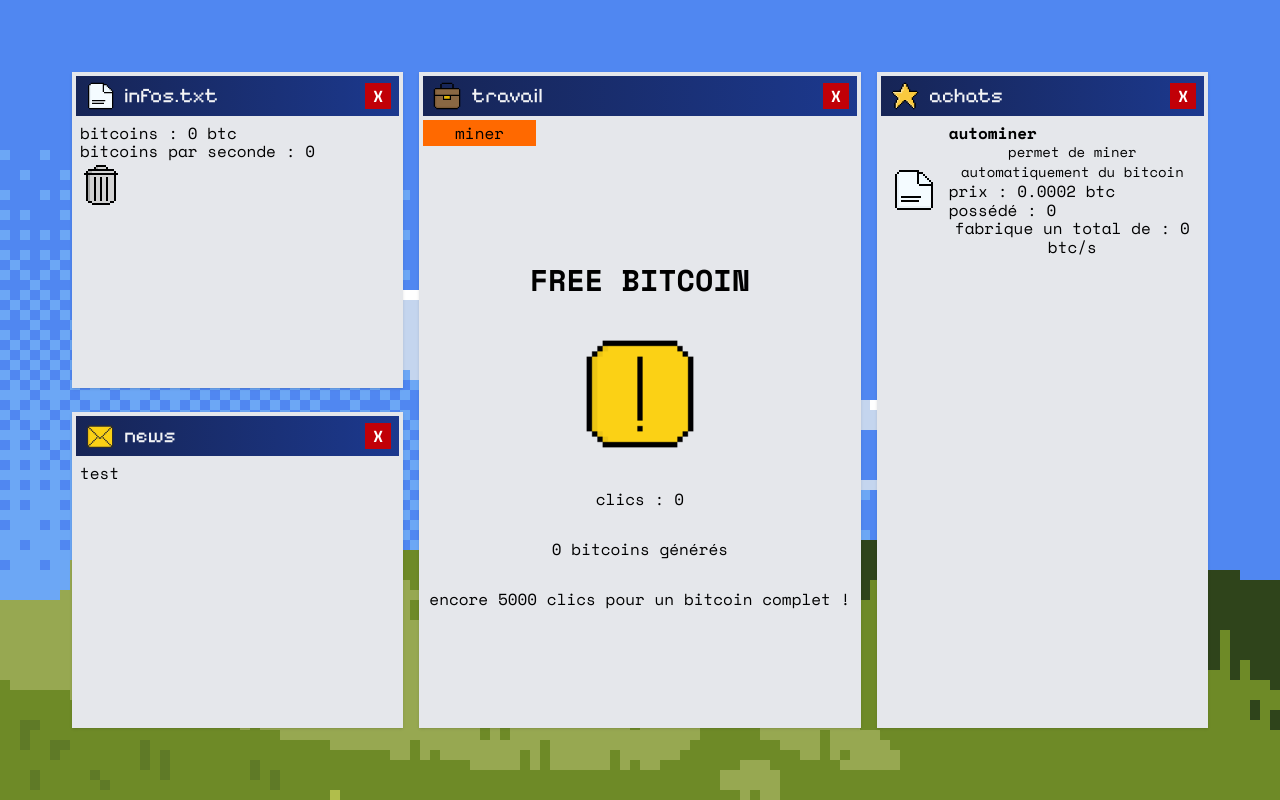
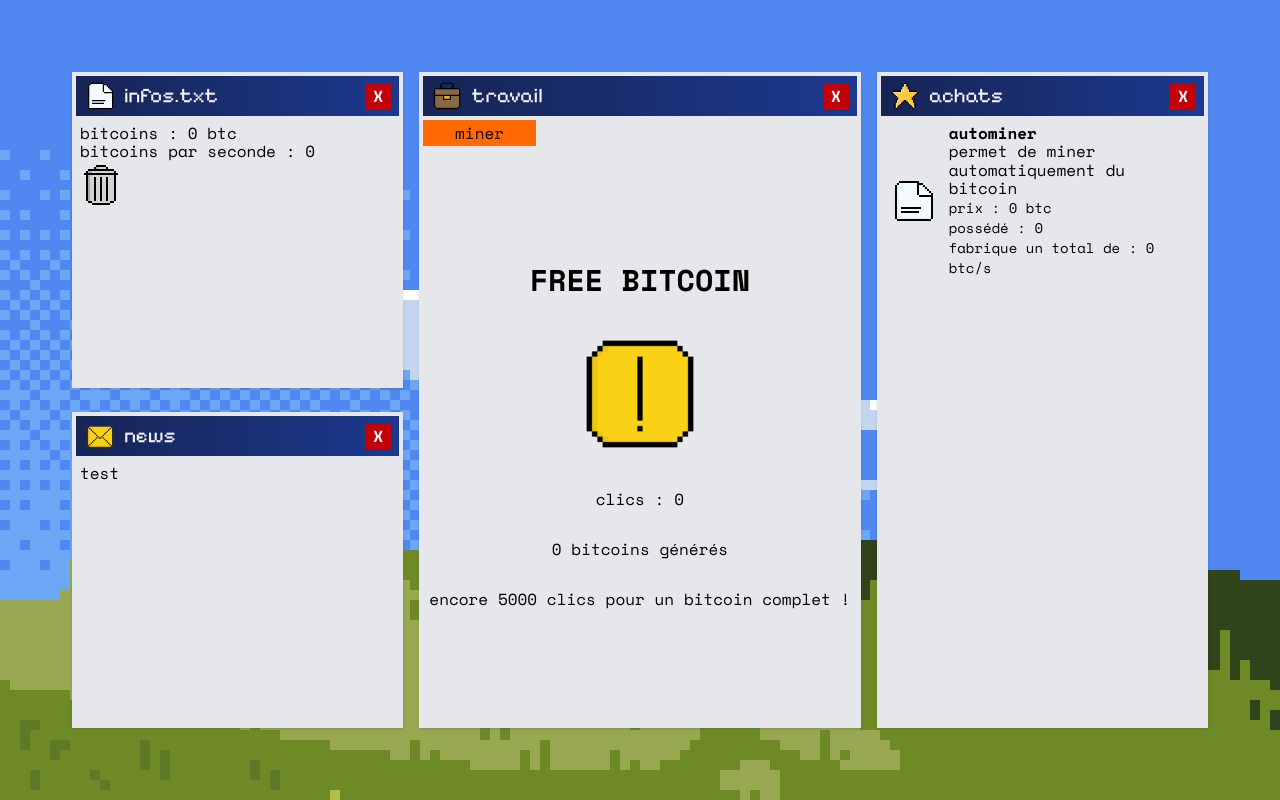
Before and after one commit to BarbierTheo/btc-factory, a website: page index.html in a window 1280 px wide. Both pictures are taken after a click on the button 237 px from the left and 184 px from the top of the page. Drawn offline with nearby package versions, Linux system fonts and the light colour scheme.

Commit message:
moment locale semble fonctionnel si on transforme bien les data en number après les avoir récup

```diff
--- a/asset/js/script.js
+++ b/asset/js/script.js
@@ -1,21 +1,26 @@
 coinMiner = document.getElementById('miner')
 
+function round(element) {
+    return Math.round(element * 10000) / 10000
+}
 
 if (localStorage.getItem('bitcoin') == null || localStorage.getItem('bitcoin') == "NaN") {
     bitcoin = 0
 } else {
-    bitcoin = localStorage.getItem('bitcoin')
+    bitcoin = round(localStorage.getItem('bitcoin'))
 }
 
-function round(element) {
-    return Math.round(element* 10000) / 10000
-}
+console.log('BITCOIN : ' + bitcoin)
+
 
 document.getElementById('bitcoinShow').innerHTML = bitcoin
 
 document.getElementById('reset').addEventListener('click', () => {
     bitcoin = 0
-    document.getElementById('bitcoinShow').innerHTML = bitcoin
+    autominer = 0
+    document.getElementById('bitcoinShow').innerHTML = round(bitcoin)
+    localStorage.setItem('autominer', 0)
+    localStorage.setItem('bitcoin', 0)
 })
 
 // MINER
@@ -38,12 +43,66 @@ coinMiner.addEventListener('click', () => {
 
 })
 
+
+// AUTOMINER
+let autominer = 0
+if (localStorage.getItem('autominer') == null || localStorage.getItem('autominer') == "NaN") {
+    autominer = 0
+} else {
+    autominer = round(localStorage.getItem('autominer'))
+}
+
+
+let autominerPrice = (0.01 * autominer)
+
+function buyAutominer() {
+
+    if (bitcoin >= autominerPrice) {
+
+        autominer = autominer + 1
+        bitcoin = bitcoin - autominerPrice
+        document.getElementById('bitcoinShow').innerHTML = round(bitcoin)
+        document.getElementById('autominerCount').innerText = autominer
+        localStorage.setItem('autominer', autominer)
+    }
+
+
+}
+
+document.getElementById('autominer').addEventListener('click', buyAutominer)
+
+let autominerPerSeconds = (0.002 * autominer)
+
+function automine() {
+    if (autominer >= 1) {
+
+        bitcoin = bitcoin + autominerPerSeconds
+        document.getElementById('bitcoinShow').innerHTML = round(bitcoin)
+        document.getElementById('autominerStats').innerHTML = autominerPerSeconds
+        console.log('AUTOMINE')
+
+    }
+}
+
+automine()
+
+setInterval(function () {
+    automine()
+}, 5000)
+
+
+document.getElementById('autominerCount').innerText = autominer
+document.getElementById('autominerPrice').innerText = autominerPrice
+document.getElementById('autominerStats').innerText = autominerPerSeconds
+
+// ENREGISTREMENT des BITCOINS
+
 function saveBitcoin() {
     console.log('save')
     localStorage.setItem('bitcoin', round(bitcoin))
 }
 
-saveBitcoin();
+saveBitcoin()
 
 setInterval(function () {
     saveBitcoin()
--- a/index.html
+++ b/index.html
@@ -82,17 +82,17 @@
                     </div>
                     <div class="text-white self-center px-2 py-1 bg-red-700 font-bold cursor-pointer">X</div>
                 </div>
-                <div class="flex m-1 p-1 hover:bg-gray-300 transition-all duration-100 cursor-pointer gap-3">
+                <button class="flex m-2 p-2 hover:bg-gray-300 transition-all duration-100 cursor-pointer gap-3" id="autominer">
                     <img src="./asset/img/icons/Document.png" alt=""
                         class="w-[3rem] h-[3rem] self-center cursor-pointer">
-                    <button class="flex flex-col items-start cursor-pointer">
+                    <div class="flex flex-col items-start cursor-pointer">
                         <p class="font-semibold">autominer</p>
-                        <p class="text-sm">permet de miner automatiquement du bitcoin</p>
-                        <p>prix : 0.0002 btc</p>
-                        <p>possédé : 0</p>
-                        <p>fabrique un total de : 0 btc/s</p>
-                    </button>
-                </div>
+                        <p class="text-left">permet de miner automatiquement du bitcoin</p>
+                        <p class="text-sm text-left">prix : <span id="autominerPrice"></span> btc</p>
+                        <p class="text-sm text-left">possédé : <span id="autominerCount"></span></p>
+                        <p class="text-sm text-left">fabrique un total de : <span id="autominerStats">0</span> btc/s</p>
+                    </div>
+                </button>
             </div>
 
         </div>
```
Also changed, not shown: asset/css/tailwind.css.
